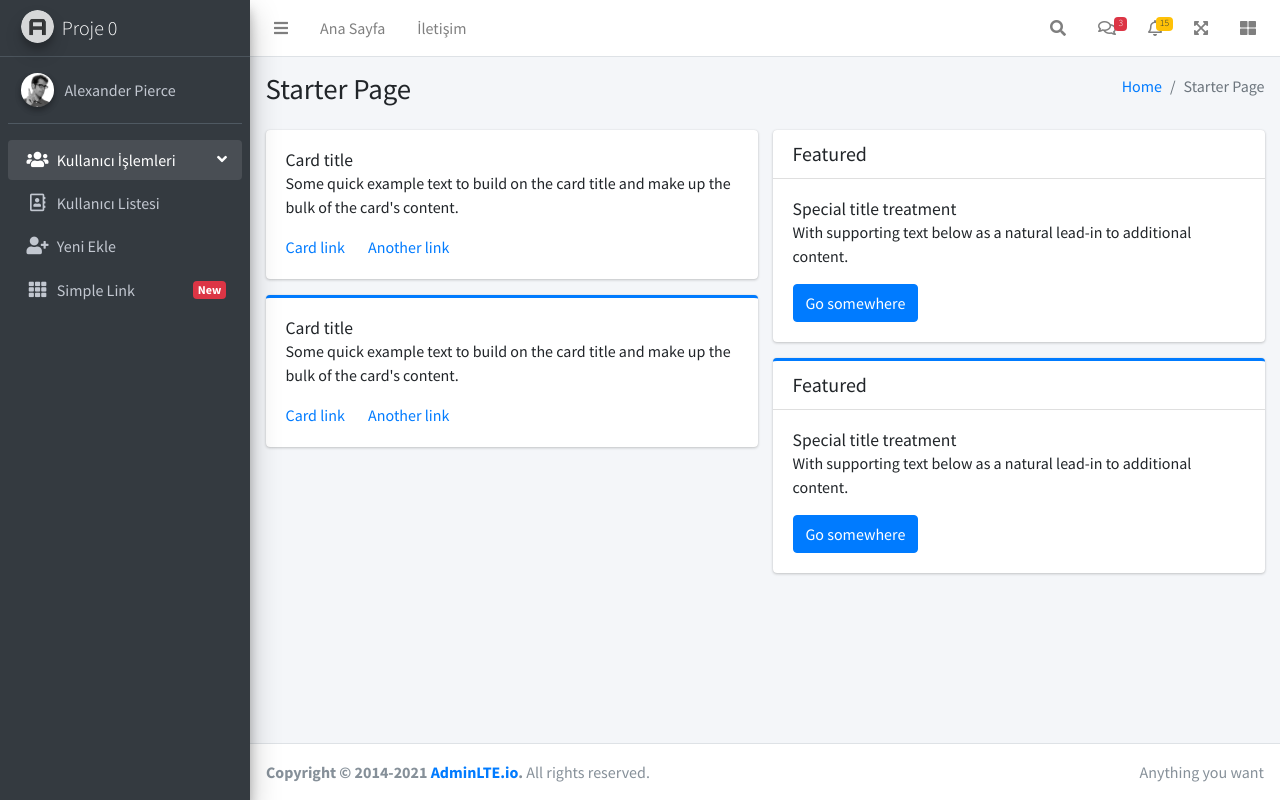
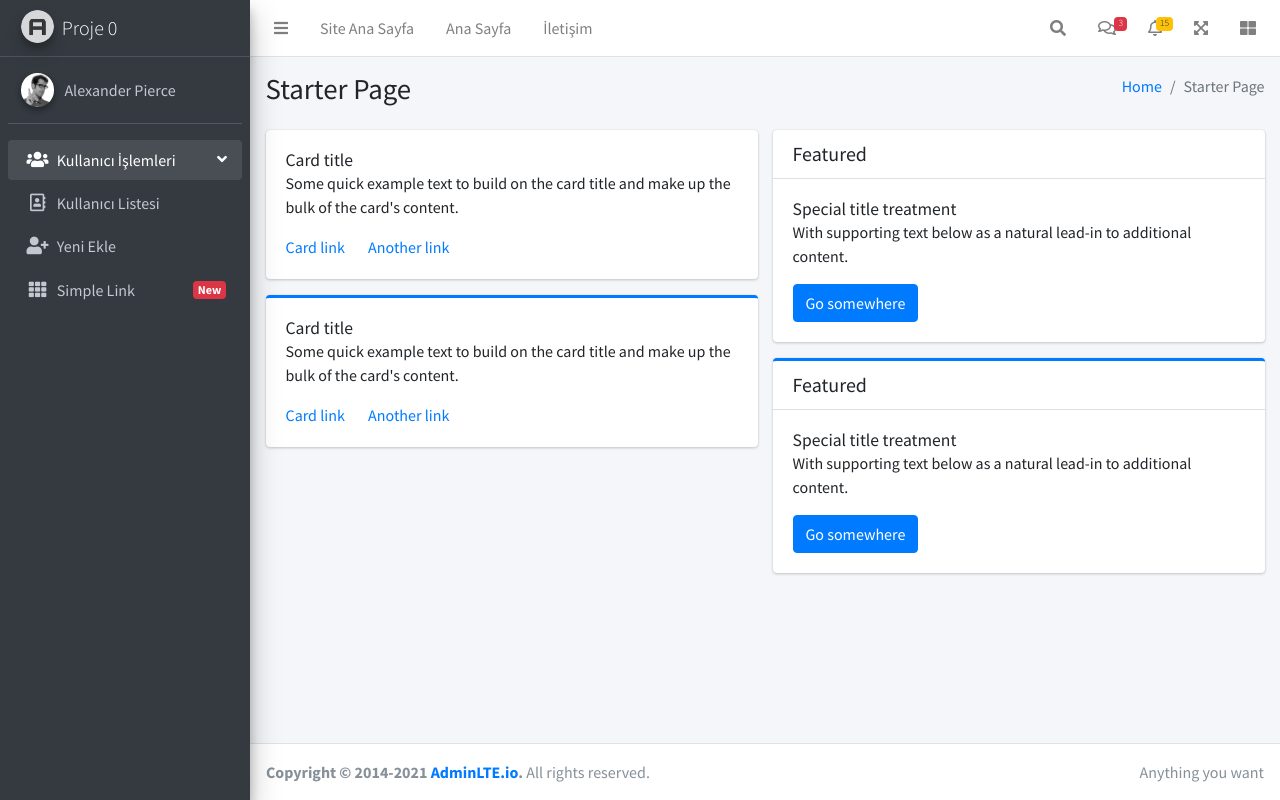
Before and after one commit to GiresunTBMYOBilgisayarProgramciligi/Proje-0, a PHP site: page /admin in a window 1280 px wide. Run offline with PHP 8.4, Linux system fonts and the light colour scheme; some libraries are stand-ins or nearby versions.

Commit message:
anasayfadan admin'e adminden ana sayfaya link konuldu

```diff
--- a/admin/navbar.php
+++ b/admin/navbar.php
@@ -4,6 +4,9 @@
     <ul class="navbar-nav">
       <li class="nav-item">
         <a class="nav-link" data-widget="pushmenu" href="#" role="button"><i class="fas fa-bars"></i></a>
+      </li>
+      <li class="nav-item d-none d-sm-inline-block">
+        <a href="/" class="nav-link">Site Ana Sayfa</a>
       </li>
       <li class="nav-item d-none d-sm-inline-block">
         <a href="/admin" class="nav-link">Ana Sayfa</a>
--- a/index.php
+++ b/index.php
@@ -8,5 +8,7 @@
 <body>
     <h1>Proje 0</h1>
     <h2>Admin sayfası</h2>
+    <a href="/admin/index.php">Admin paneline gitmek için tıklayın</a>
+    <a href="admin/index.php">Admin paneline gitmek için tıklayın</a>
 </body>
 </html>
```
